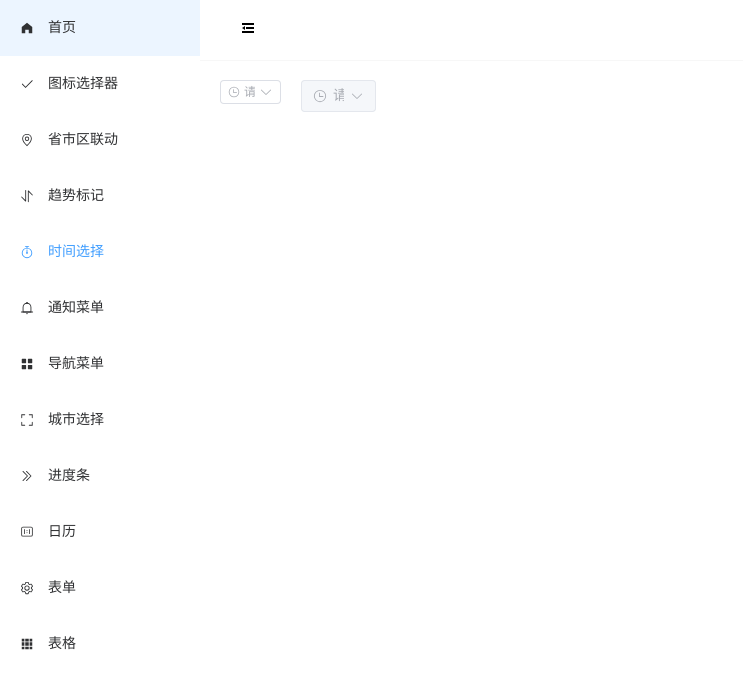
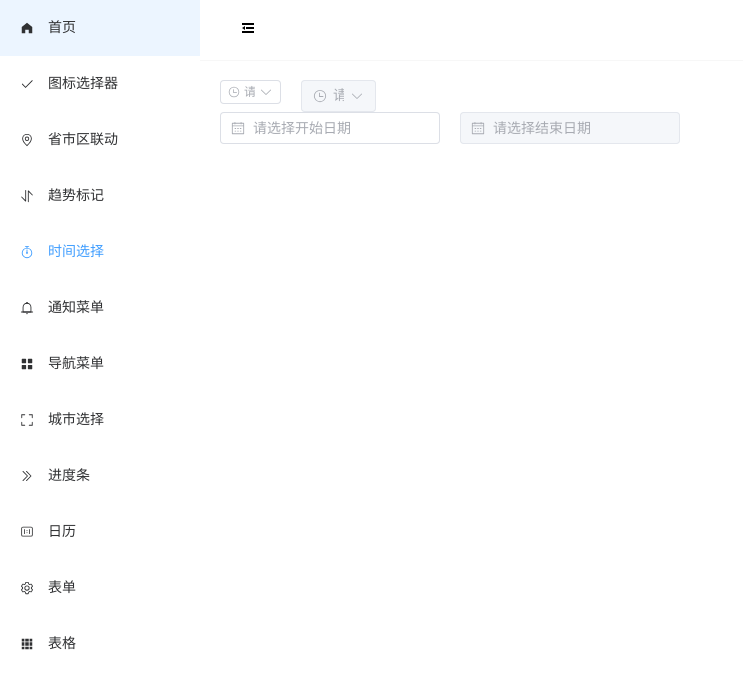
Before and after one commit to GuYun-D/pep-element, a Vue app: page /#/choose-time in a window 1280 px wide. Shown: the top 688 px of the page, without its empty margins (0-743 px from the left). Built offline with nearby package versions, Linux system fonts and the light colour scheme.

Commit message:
feat(date): 完成日期组件的封装📅

```diff
--- /dev/null
+++ b/src/components/chooseDate/index.ts
@@ -0,0 +1,8 @@
+import { App } from 'vue'
+import ChooseDate from './src/index.vue'
+
+export default {
+  install(app: App) {
+    app.component('pep-date', ChooseDate)
+  }
+}
--- /dev/null
+++ b/src/components/chooseDate/src/index.vue
@@ -0,0 +1,87 @@
+<template>
+  <div style="display: flex">
+    <div style="margin-right: 20px">
+      <el-date-picker
+        v-model="startDate"
+        type="date"
+        :placeholder="startPlaceholder"
+        :disabled-date="startDisabledDate"
+        v-bind="$attrs.startOptions"
+      ></el-date-picker>
+    </div>
+    <div style="margin-right: 20px">
+      <el-date-picker
+        v-model="endDate"
+        type="date"
+        :placeholder="endPlaceholder"
+        :disabled="endDateDisabled"
+        :disabled-date="endDateDisabledDate"
+        v-bind="$attrs.endOptions"
+      ></el-date-picker>
+    </div>
+  </div>
+</template>
+
+<script setup lang="ts">
+import { ref, watch } from "vue-demi";
+
+const startDate = ref<Date | null>(null);
+const endDate = ref<Date | null>(null);
+
+const emites = defineEmits(["startChange", "endChange"]);
+
+const props = defineProps({
+  startPlaceholder: {
+    type: String,
+    default: "请选择开始日期",
+  },
+  endPlaceholder: {
+    type: String,
+    default: "请选择结束日期",
+  },
+  disableTody: {
+    type: Boolean,
+    default: true,
+  },
+});
+
+const endDateDisabled = ref<boolean>(true);
+const startDisabledDate = (time: Date) => {
+  if (props.disableTody)
+    return time.getTime() < Date.now() - 1000 * 60 * 60 * 24;
+};
+
+const endDateDisabledDate = (time: Date) => {
+  if (startDate.value) {
+    return time.getTime() < startDate.value.getTime() + 1000 * 60 * 60 * 24;
+  }
+};
+
+watch(
+  () => startDate.value,
+  (val) => {
+    if (!val) {
+      endDateDisabled.value = true;
+      endDate.value = null;
+    } else {
+      emites("startChange", startDate.value);
+      endDateDisabled.value = false;
+    }
+  }
+);
+
+watch(
+  () => endDate.value,
+  (val) => {
+    if (val) {
+      emites("endChange", {
+        startDate: startDate.value,
+        endDate: endDate.value,
+      });
+    }
+  }
+);
+</script>
+
+<style lang="scss" scoped>
+</style>
--- a/src/components/index.ts
+++ b/src/components/index.ts
@@ -7,6 +7,7 @@ import list from './list'
 import PepMenu from './menu'
 import Progress from './progress'
 import chooseTime from './chooseTime'
+import chooseDate from './chooseDate'
 
 const components = [
   chooseArea,
@@ -16,7 +17,8 @@ const components = [
   list,
   PepMenu,
   Progress,
-  chooseTime
+  chooseTime,
+  chooseDate
 ]
 
 export default {
--- a/src/views/chooseTime/index.vue
+++ b/src/views/chooseTime/index.vue
@@ -5,6 +5,11 @@
       @start-change="startChange"
       @end-change="endChange"
     ></pep-time>
+
+    <pep-date
+      @start-change="dateStart"
+      @end-change="dateEnd"
+    ></pep-date>
   </div>
 </template>
 
@@ -12,6 +17,11 @@
 interface EndTimeModel {
   startTime: string;
   endTime: string;
+}
+
+interface EndValue {
+  startDate: string;
+  endDate: string;
 }
 
 const startChange = (val: string) => {
@@ -26,6 +36,14 @@ const startOptions = {
   size: "small",
   clearable: false,
 };
+
+const dateStart = (date: Date) => {
+  console.log(date);
+};
+
+const dateEnd = (date: EndValue) => {
+  console.log(date);
+};
 </script>
 
 <style lang="scss" scoped>
```
